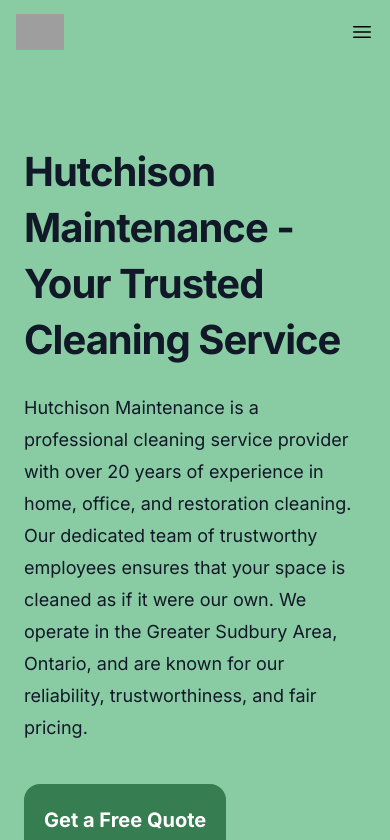
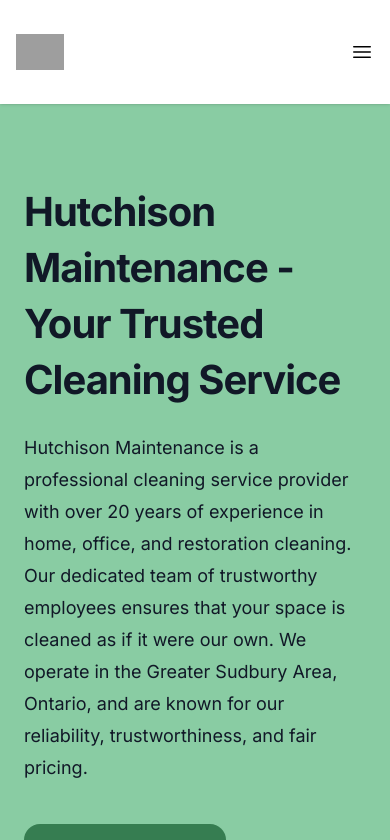
Before and after one commit to Atom-Sites/__4782319835545600, a Next.js app: page / in a window 390 px wide. Shown: the top 840 px of the page. Built offline with nearby package versions, Linux system fonts and the light colour scheme; grey boxes are pictures that could not be loaded.

Commit message:
Sticky White Nav

```diff
--- a/src/components/Nav.jsx
+++ b/src/components/Nav.jsx
@@ -12,14 +12,14 @@ export default function Example() {
     const { logoUrl, navLinks } = data
 
     return (
-        <Disclosure as="nav" className="editable-component relative bg-primary-400 shadow" id='home' data-json='nav'>
+        <Disclosure as="nav" className="editable-component relative z-10 bg-white shadow py-5 sticky top-0 " id='home' data-json='nav'>
             {({ open }) => (
                 <div className="mx-auto max-w-7xl px-4 sm:px-6 lg:px-8">
                     <div className="flex h-16 justify-between">
                         <div className="flex">
                             <div className="flex flex-shrink-0 items-center">
                                 <img className="block w-auto h-9 lg:hidden" alt="No alt" src={logoUrl} />
-                                <img className="hidden w-auto h-14 lg:block" alt="No alt" src={logoUrl} />
+                                <img className="hidden w-auto h-20 lg:block" alt="No alt" src={logoUrl} />
                             </div>
                             <div className="hidden sm:ml-6 sm:flex sm:space-x-8">
                                 {navLinks.map((link) => (
```
